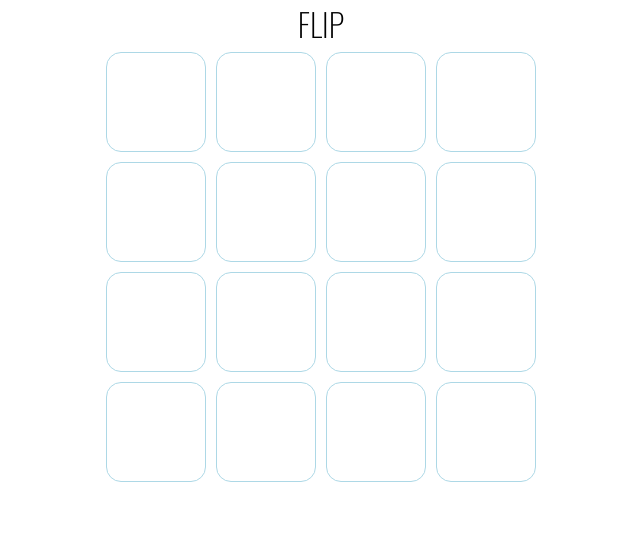
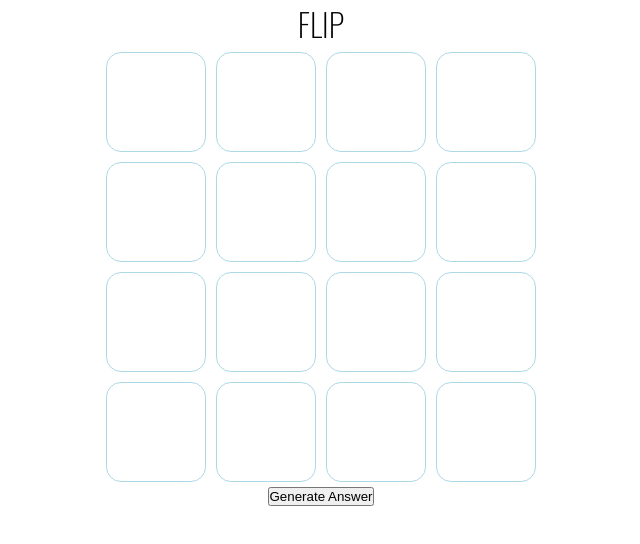
Before and after one commit to TheComeBackGuy/Butty-Butts, a React (Create React App) app: page / in a window 1280 px wide. Shown: the top 544 px of the page, without its empty margins (319-959 px from the left). Built offline with nearby package versions, Linux system fonts and the light colour scheme.

Commit message:
Added disabled button

```diff
--- a/src/App.js
+++ b/src/App.js
@@ -180,13 +180,13 @@ export default function App() {
     <div className="App">
       <Logo>FLIP</Logo>
       <GameContainer id="gameContainer">{showBoard()}</GameContainer>
-      {/* <button
+      <button
         onClick={() => {
           generateAnswer();
         }}
       >
         Generate Answer
-      </button> */}
+      </button>
     </div>
   );
 }
```
